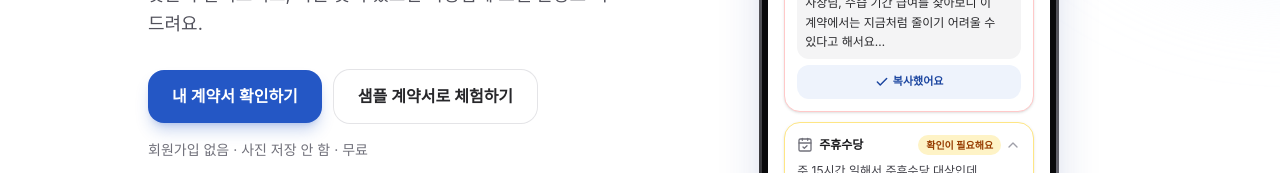
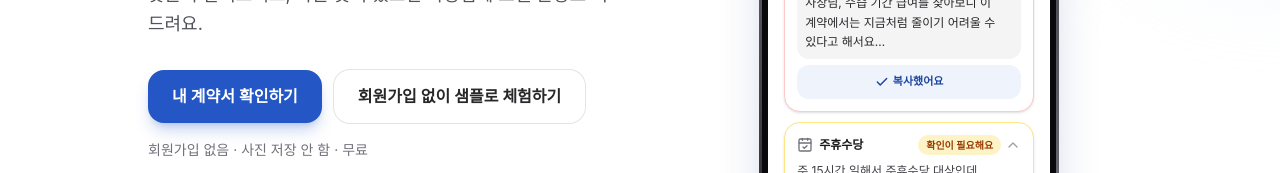
Before and after one commit to yemurf/paycheck, a Next.js app: page / in a window 1280 px wide. Shown: the part 517-690 px from the top of the page. Built offline with nearby package versions, Linux system fonts and the light colour scheme; no server answers; a web font is replaced by a local one.

Commit message:
chore: 샘플 체험 버튼에 회원가입 없이 문구 추가

```diff
--- a/app/page.tsx
+++ b/app/page.tsx
@@ -70,7 +70,7 @@ export default function LandingPage() {
             </p>
             <div className="mt-8 flex flex-col gap-3 sm:flex-row">
               <CtaPrimary href="/check">내 계약서 확인하기</CtaPrimary>
-              <CtaSecondary href="/check?sample=1">샘플 계약서로 체험하기</CtaSecondary>
+              <CtaSecondary href="/check?sample=1">회원가입 없이 샘플로 체험하기</CtaSecondary>
             </div>
             <p className="mt-4 text-body-sm text-zinc-500">회원가입 없음 · 사진 저장 안 함 · 무료</p>
           </div>
@@ -206,7 +206,7 @@ export default function LandingPage() {
               href="/check?sample=1"
               className="group flex flex-1 items-center justify-center gap-1 squircle-2xl bg-blue-500 px-5 py-4 text-headline text-white ring-1 ring-white/30 transition duration-200 ease-out hover:-translate-y-1 hover:bg-blue-400 hover:ring-white/70 hover:shadow-xl hover:shadow-blue-900/30 focus-visible:-translate-y-1 active:translate-y-0 active:scale-[0.98]"
             >
-              샘플로 체험하기
+              회원가입 없이 샘플로 체험하기
               <ArrowRight
                 aria-hidden
                 className="size-5 transition-transform duration-200 ease-out group-hover:translate-x-1 group-focus-visible:translate-x-1"
--- a/components/App.tsx
+++ b/components/App.tsx
@@ -58,7 +58,7 @@ export function App() {
     return () => window.removeEventListener("popstate", onPopState);
   }, []);
 
-  // 랜딩 페이지의 "샘플로 체험하기"(/check?sample=1)로 들어오면 샘플을 올린 채 시작한다
+  // 랜딩 페이지의 "회원가입 없이 샘플로 체험하기"(/check?sample=1)로 들어오면 샘플을 올린 채 시작한다
   useEffect(() => {
     if (new URLSearchParams(window.location.search).get("sample") === "1") {
       history.replaceState(history.state, "", "/check");
--- a/components/StartScreen.tsx
+++ b/components/StartScreen.tsx
@@ -82,7 +82,7 @@ export function StartScreen({ onStart, onSample, onNoContract, sampleLoading }:
           내 계약서 확인하기
         </PrimaryButton>
         <SecondaryButton disabled={sampleLoading} onClick={onSample}>
-          {sampleLoading ? "샘플을 불러오고 있어요…" : "샘플 계약서로 체험해 보기"}
+          {sampleLoading ? "샘플을 불러오고 있어요…" : "회원가입 없이 샘플로 체험해 보기"}
         </SecondaryButton>
         <button onClick={onNoContract} className="min-h-11 w-full text-body-sm text-zinc-500 underline underline-offset-2">
           계약서를 아직 못 받았어요
```
